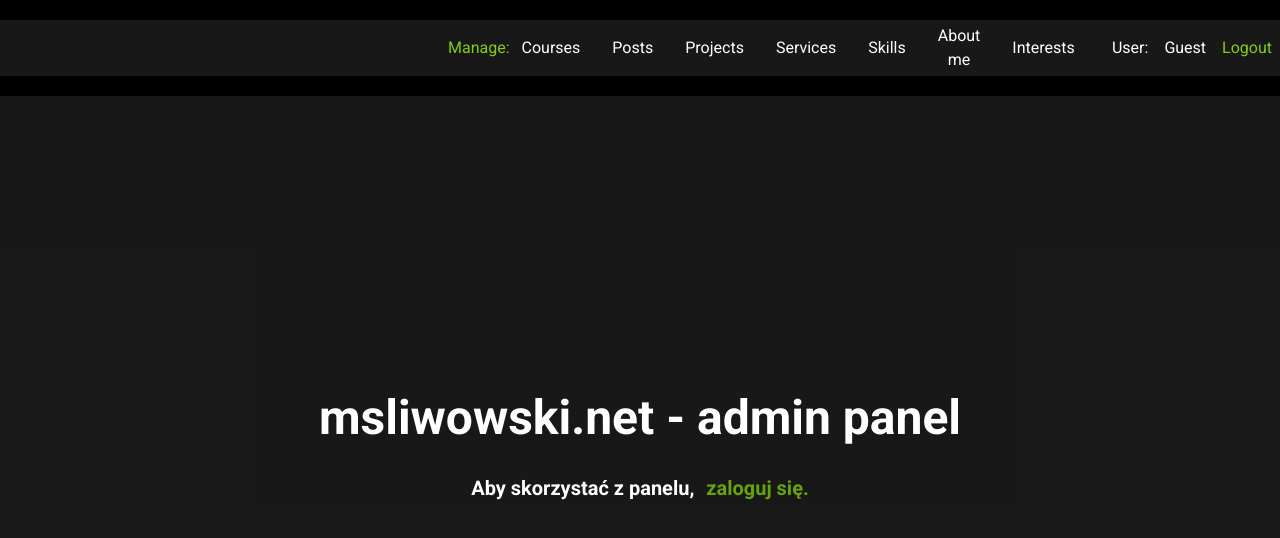
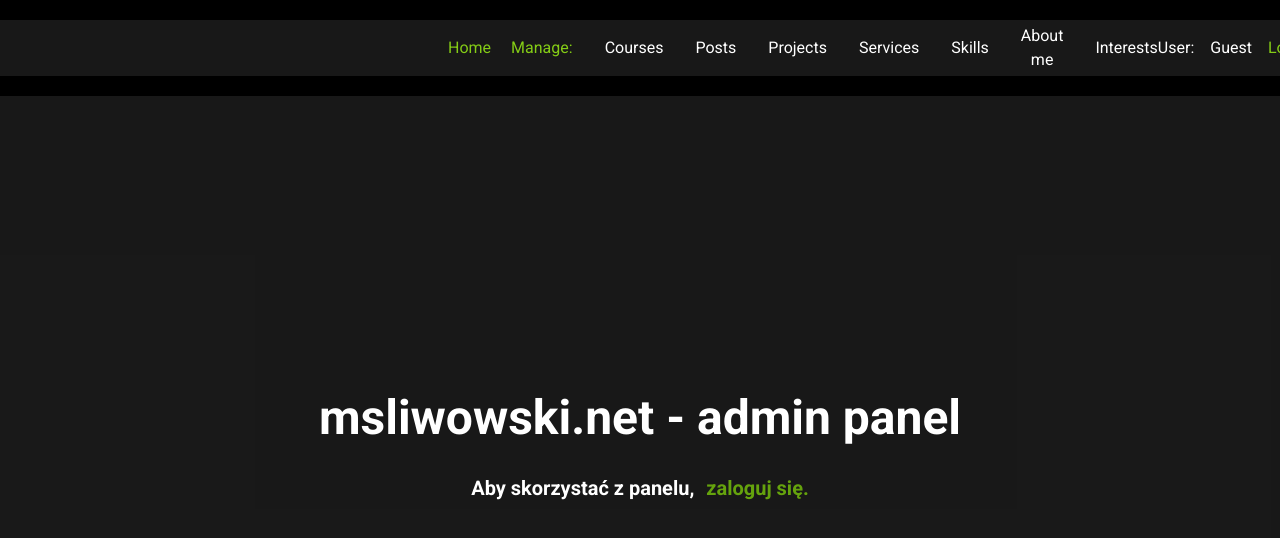
Before and after one commit to matej2314/my-portfolio, a React (Vite) app in the folder Frontend/: page /cms in a window 1280 px wide. Shown: the top 538 px of the page. Built offline with nearby package versions, Linux system fonts and the light colour scheme; no server answers.

Commit message:
Modified CmsMenu component and RegisterForm comp.

```diff
--- a/Frontend/src/components/cms/cms-components/CmsMenu.jsx
+++ b/Frontend/src/components/cms/cms-components/CmsMenu.jsx
@@ -1,5 +1,5 @@
 import { useContext } from 'react';
-import { useNavigate } from 'react-router-dom';
+import { useNavigate, Link } from 'react-router-dom';
 import { toast } from 'react-toastify';
 
 import { AuthContext } from '../../../store/auth-context';
@@ -23,7 +23,8 @@ export default function CmsMenu({ handleSelected, onClose }) {
     return (
 
         <div className={cmsComponents.cmsMenu.wrapper}>
-            <div className='w-full h-fit flex justify-stretch items-center pl-[28rem]'>
+            <div className='w-full h-fit flex justify-stretch items-center pl-[28rem] gap-5'>
+                <button className='text-lime-500 hover:text-white'><Link to="/">Home</Link></button>
                 <button className={cmsComponents.cmsMenu.h2} onClick={onClose}>Manage:</button>
                 <ul className={cmsComponents.cmsMenu.ul}>
                     <li className={cmsComponents.cmsMenu.li}><button disabled={!isAuthenticated} onClick={() => handleSelected('courses')}>Courses</button></li>
--- a/Frontend/src/components/cms/cms-components/RegisterForm.jsx
+++ b/Frontend/src/components/cms/cms-components/RegisterForm.jsx
@@ -30,8 +30,8 @@ export default function RegisterForm() {
         if (response.status === 200) {
             toast.info(response.message);
             setTimeout(() => {
-                navigate('login_admin');
-            }, 2000);
+                navigate('/login_admin');
+            }, 2500);
 
         } else {
             toast.info(response.message);
```
